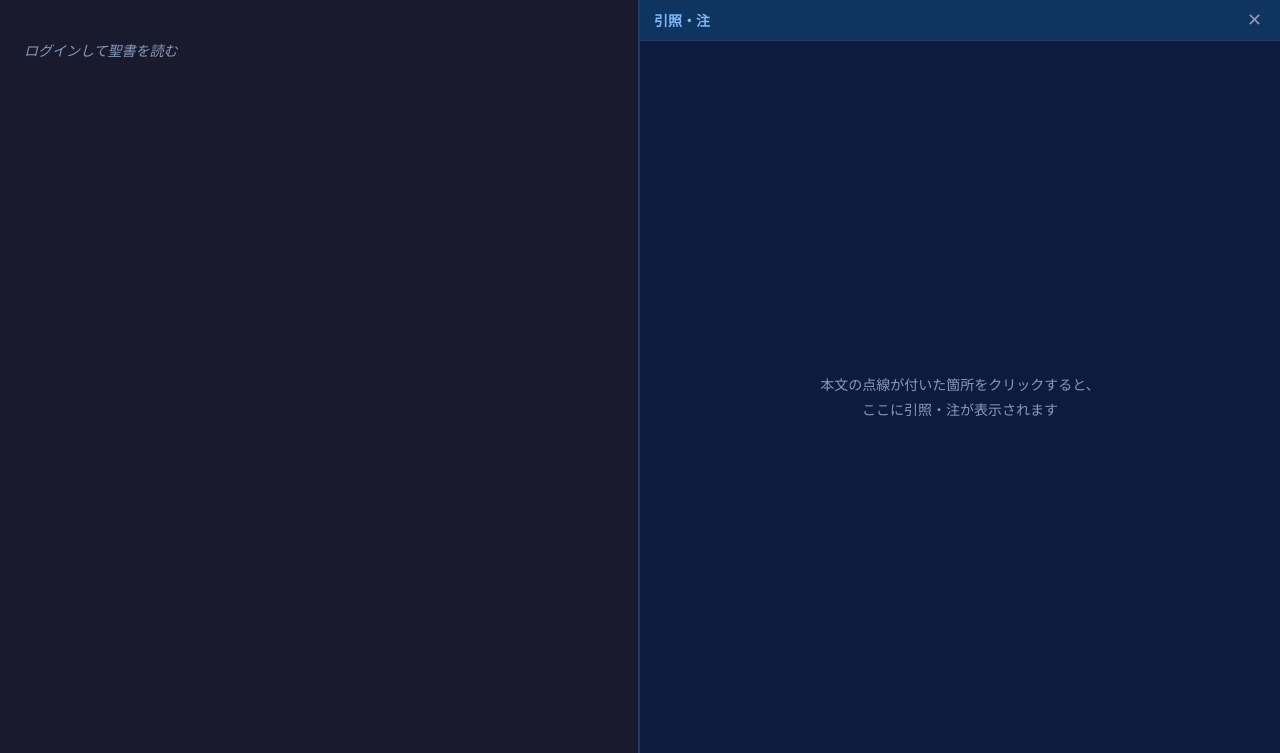
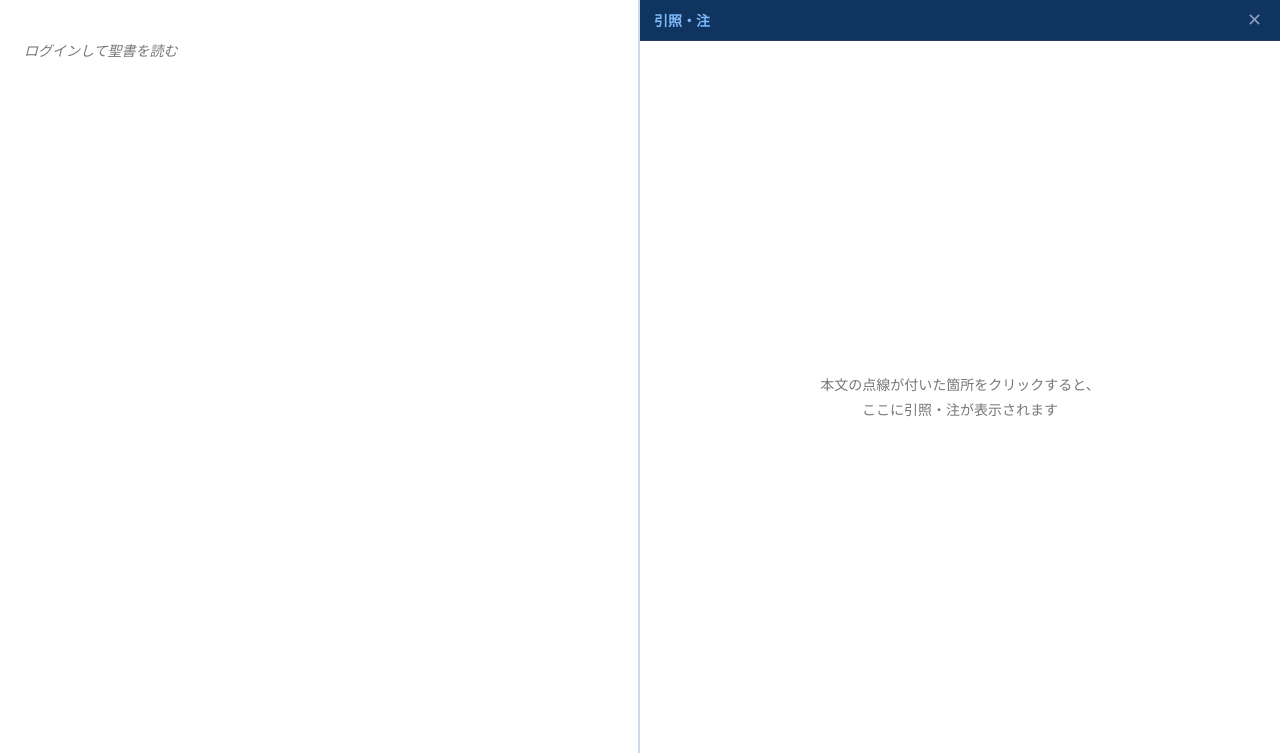
Before and after one commit to jesuslovesyoume1220/bible-jbs-reader, a Flask app: page / in a window 1280 px wide. Shown: the part 47-800 px from the top of the page. Run offline with Flask 3, Linux system fonts and the light colour scheme.

Commit message:
本文と引照・注の欄を白地に黒文字にする（対照ページと揃える）
Co-Authored-By: Claude Opus 5.5 <noreply@anthropic.com>

```diff
--- a/templates/index.html
+++ b/templates/index.html
@@ -388,6 +388,23 @@
     height: 100%; padding: 30px; text-align: center;
     color: var(--text-muted); font-size: 14px; line-height: 1.8;
   }
+
+  /* ── 本文と引照・注の欄は白地に黒文字（対照ページと揃える） ── */
+  .bible-panel, .ref-panel-body {
+    background: #ffffff;
+    color: #1a1a1a;
+    --text-muted: #777777;
+    --heading-color: #1a3a6e;
+    --verse-num: #999999;
+    --xref-color: #b35c00;
+    --border: #d0dce8;
+  }
+  .bible-panel .section-heading, .ref-panel-body .section-heading { color: #1a5276; }
+  .bible-panel .xref-line:hover, .ref-panel-body .xref-line:hover,
+  .ref-panel-body .note-ref:hover { color: #7a3d00; border-color: #7a3d00; }
+  .verse-note-link:hover { background: #e3f2fd; }
+  .verse-note-link.active { border-bottom-color: #555555; }
+  .bible-panel::-webkit-scrollbar-thumb, .ref-panel-body::-webkit-scrollbar-thumb { background: #c0c0c0; }
 
   /* スマホでは本文を全幅にし、注釈はオーバーレイ表示 */
   @media (max-width: 600px) {
```
